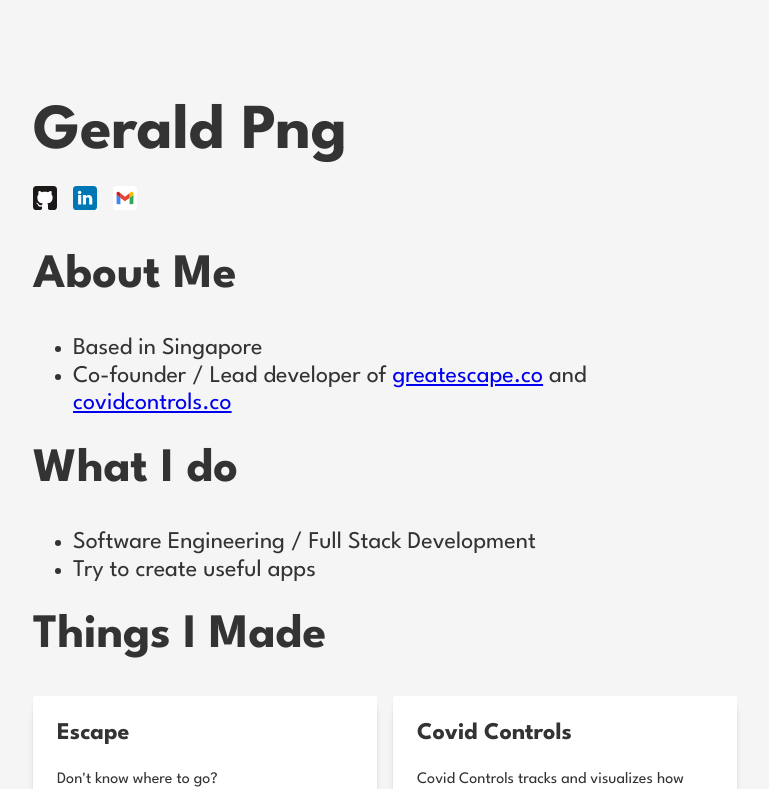
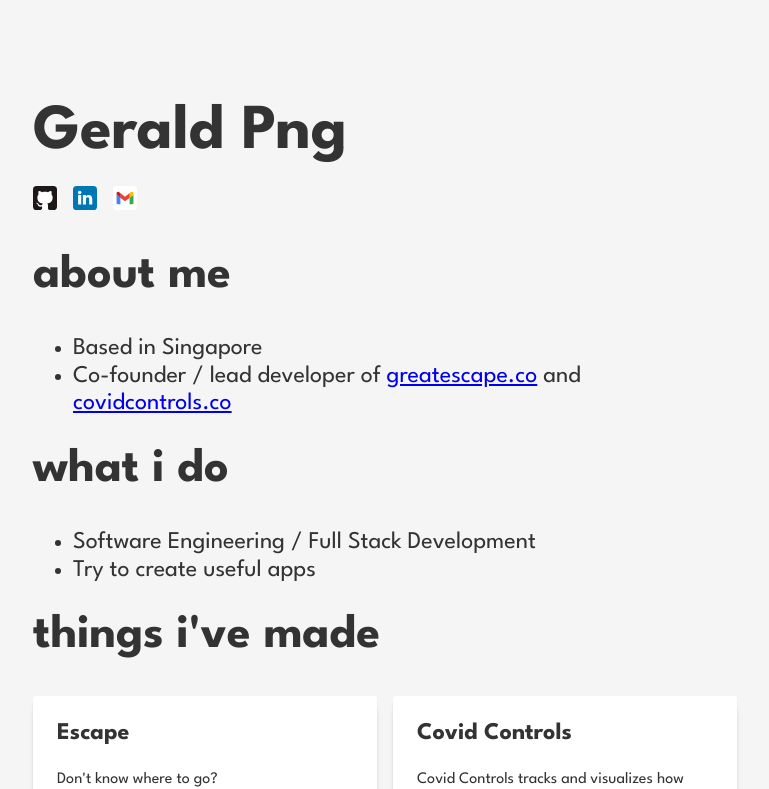
Before and after one commit to gpng/gpng.github.io, a Next.js app: page / in a window 1280 px wide. Shown: the top 789 px of the page, without its empty margins (255-1024 px from the left). Built offline with nearby package versions, Linux system fonts and the light colour scheme.

Commit message:
Update copy

```diff
--- a/pages/index.jsx
+++ b/pages/index.jsx
@@ -1,5 +1,5 @@
+import Head from 'next/head';
 import React from 'react';
-import Head from 'next/head';
 // components
 import Projects from '../components/Projects/Projects';
 
@@ -26,20 +26,20 @@ const Index = () => {
             <img src="/static/icons/gmail.svg" alt="gmail" />
           </a>
         </div>
-        <h2>About Me</h2>
+        <h2>about me</h2>
         <ul>
           <li>Based in Singapore</li>
           <li>
-            Co-founder / Lead developer of <a href="https://greatescape.co">greatescape.co</a> and{' '}
+            Co-founder / lead developer of <a href="https://greatescape.co">greatescape.co</a> and{' '}
             <a href="https://covidcontrols.co">covidcontrols.co</a>
           </li>
         </ul>
-        <h2>What I do</h2>
+        <h2>what i do</h2>
         <ul>
           <li>Software Engineering / Full Stack Development</li>
           <li>Try to create useful apps</li>
         </ul>
-        <h2>Things I Made</h2>
+        <h2>things i&apos;ve made</h2>
         <Projects />
         <style jsx>
           {`
```
